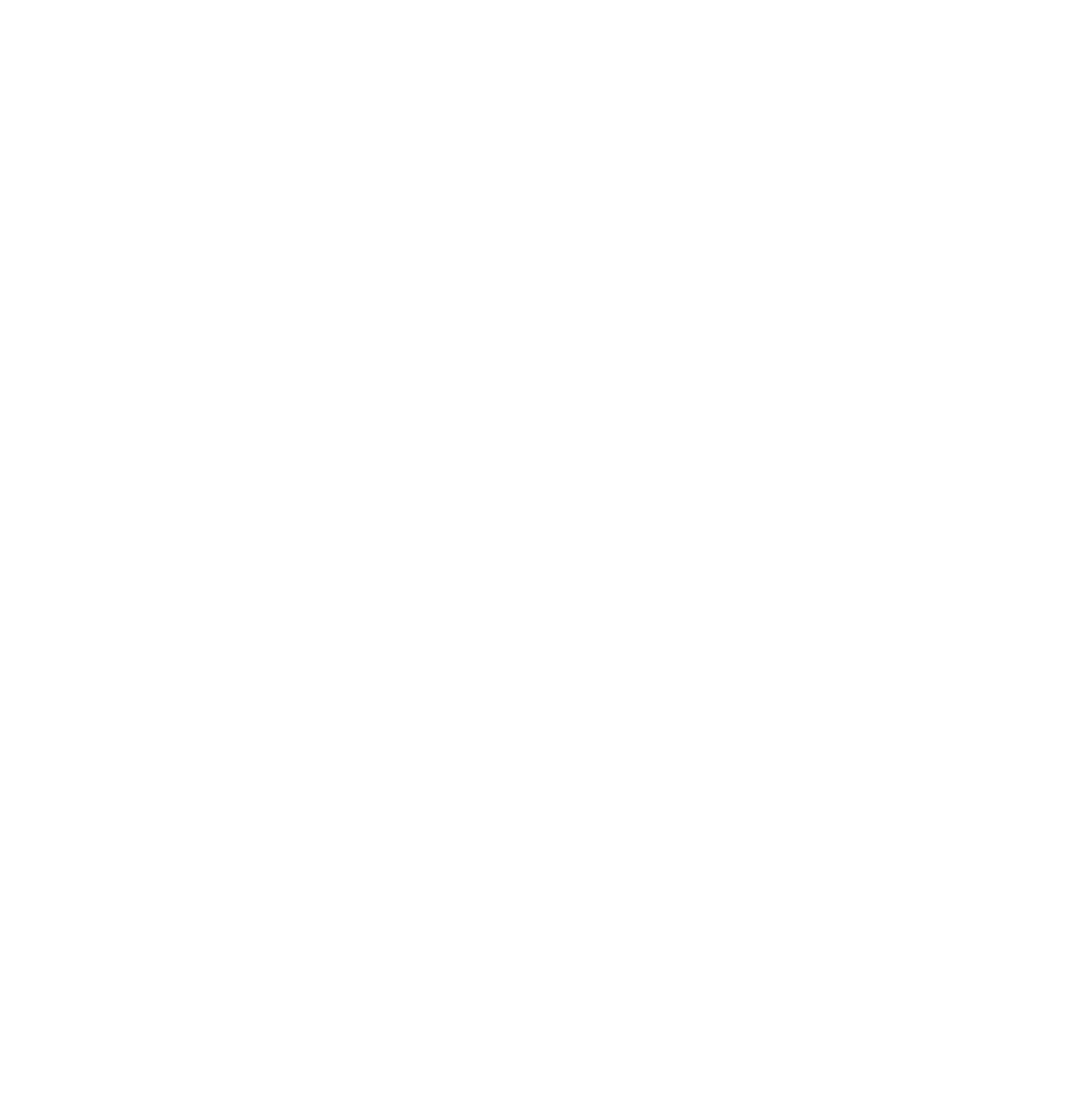
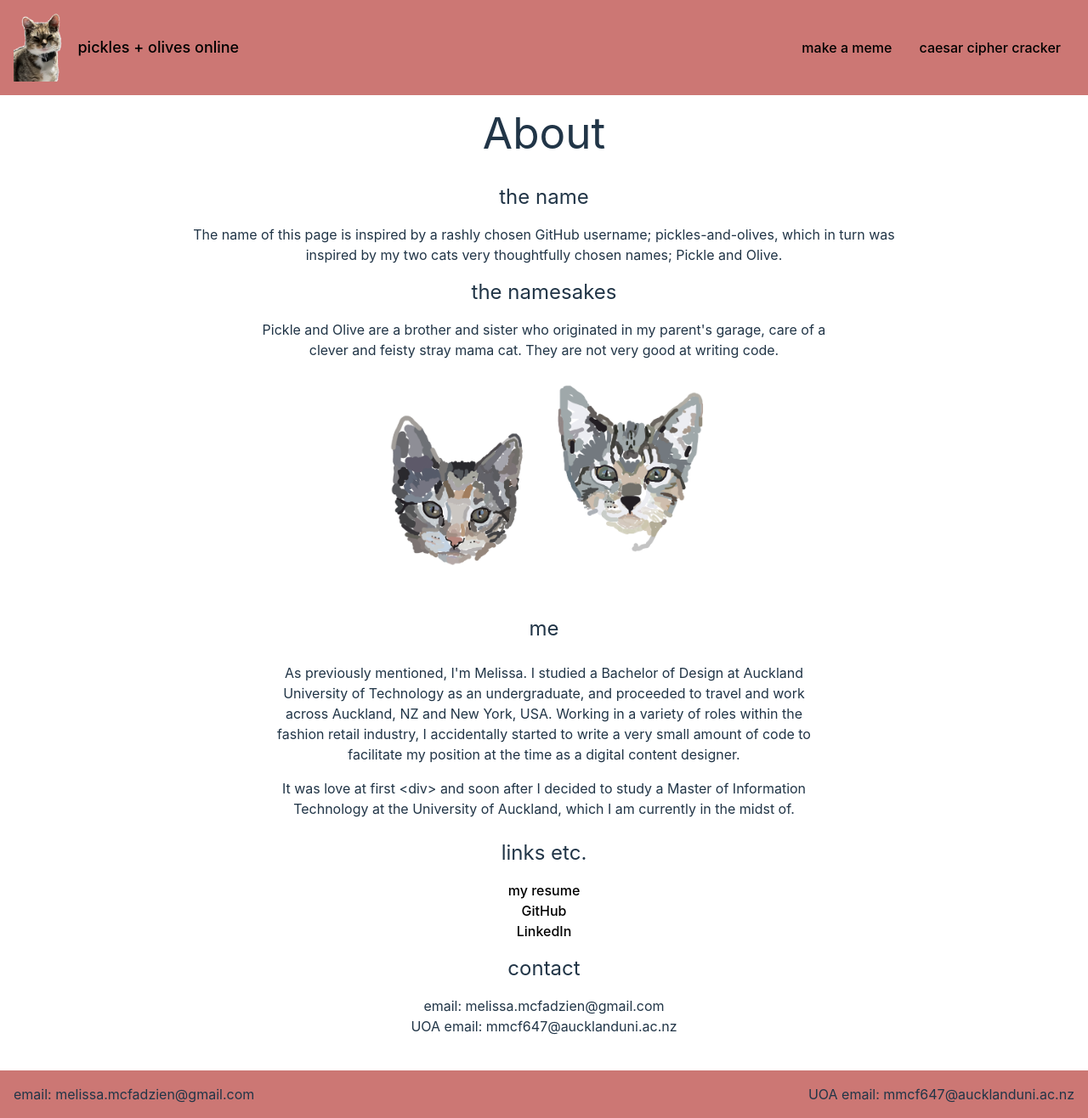
Before and after one commit to pickles-and-olives/pickles-and-olives-online, a React (Vite) app in the folder pickles-and-olives-online/: page /about in a window 1280 px wide. Before the commit this address had no page. Shown: the whole page at 85% size. Before the commit the page ends 800 px from the top, so only its background shows below. Built offline with nearby package versions, Linux system fonts and the light colour scheme.

Commit message:
Updates and added about page

```diff
--- a/pickles-and-olives-online/index.html
+++ b/pickles-and-olives-online/index.html
@@ -2,7 +2,7 @@
 <html lang="en">
   <head>
     <meta charset="UTF-8" />
-    <link rel="icon" type="image/png" href="/Picklemoji.gif" />
+    <link rel="icon" type="image/png" href='src/assets/Picklemoji.gif' />
     <meta name="viewport" content="width=device-width, initial-scale=1.0" />
     <title>pickles + olives online</title>
   </head>
--- a/pickles-and-olives-online/src/App.jsx
+++ b/pickles-and-olives-online/src/App.jsx
@@ -3,6 +3,7 @@ import '../src/index.css';
 import HomePage from './pages/HomePage';
 import CaesarCipherPage from './pages/CaesarCipherPage';
 import MemeGeneratorPage from './pages/MemeGeneratorPage';
+import AboutPage from './pages/AboutPage';
 
 function App() {
 
@@ -10,6 +11,7 @@ function App() {
     <>
       <Routes>
         <Route index element={<HomePage />} />
+        <Route path='/about' element={<AboutPage />} />
         <Route path='/caesar-cipher' element={<CaesarCipherPage />} />
         <Route path='/memes' element={<MemeGeneratorPage />} />
       </Routes>
--- a/pickles-and-olives-online/src/components/DefaultLayout.jsx
+++ b/pickles-and-olives-online/src/components/DefaultLayout.jsx
@@ -1,16 +1,15 @@
 import Header from "./Header";
 import Footer from "./Footer";
 
-export default function DefaultLayout({ children, bgColour }) {
+export default function DefaultLayout({ children, colour }) {
   return (
     <>
-    <Header />
+    <Header colour={colour}/>
 
-      <div className='w-full pb-10'
-      style={{ backgroundColor: bgColour }}>
+      <div className='w-full h-full min-h-screen pb-10'>
       {children}
       </div>
-      <Footer />
+      <Footer colour={colour}/>
     </>
   );
 }
--- a/pickles-and-olives-online/src/components/Footer.jsx
+++ b/pickles-and-olives-online/src/components/Footer.jsx
@@ -1,6 +1,7 @@
-export default function Footer() {
+export default function Footer({ colour }) {
     return (
-        <div className='flex flex-row justify-between bg-themeYellow p-4 w-full'>
+        <div className='flex flex-row justify-between p-4 w-full'
+        style={{ backgroundColor: colour }}>
             <span>email: melissa.mcfadzien@gmail.com </span>
             <span> UOA email: mmcf647@aucklanduni.ac.nz</span>
 
--- a/pickles-and-olives-online/src/components/Header.jsx
+++ b/pickles-and-olives-online/src/components/Header.jsx
@@ -1,16 +1,17 @@
 import { NavLink } from 'react-router-dom';
 import Picklemoji from '../assets/Picklemoji.gif';
 
-export default function Header() {
+export default function Header({ colour }) {
     return (
-        <div className='flex flex-row justify-between items-center bg-themeYellow p-4 w-full'>
+        <div className='flex flex-row justify-between items-center p-4 w-full'
+        style={{ backgroundColor: colour }}>
             <div className='flex flex-row items-center'>
             <img src={Picklemoji} className='max-h-20'/>
             <NavLink to='/'>
             <h2 className='text-lg p-4'>pickles + olives online</h2>
             </NavLink>
-
             </div>
+            <div className='flex flex-row'>
             <div>
             <NavLink to='/memes'>
             <h2 className='p-4'>make a meme</h2>
@@ -21,6 +22,7 @@ export default function Header() {
             <h2 className='p-4'>caesar cipher cracker</h2>
             </NavLink>
             </div>
+            </div>
 
       </div>
 
--- /dev/null
+++ b/pickles-and-olives-online/src/pages/AboutPage.jsx
@@ -0,0 +1,56 @@
+import DefaultLayout from '../components/DefaultLayout';
+import kitten from '../assets/kitten.png';
+import { Link } from 'react-router-dom';
+import Resume from '../../public/Melissa MCFADZIEN_May_23.pdf';
+
+export default function AboutPage() {
+  return (
+    <DefaultLayout colour={'#CC7774'}>
+      <div className='flex w-full flex-col text-center'>
+        <h1 className='p-4'>About</h1>
+        <div className='mx-auto w-2/3'>
+          <h3 className='p-4 text-2xl'>the name</h3>
+          <p className='mx-auto'>
+            The name of this page is inspired by a rashly chosen GitHub username;
+            pickles-and-olives, which in turn was inspired by my two cats very thoughtfully chosen
+            names; Pickle and Olive.
+          </p>
+        </div>
+        <div className='mx-auto w-2/3'>
+          <h3 className='p-4 text-2xl'>the namesakes</h3>
+          <p className='mx-auto w-4/5'>
+            Pickle and Olive are a brother and sister who originated in my parent's garage, care of
+            a clever and feisty stray mama cat. They are not very good at writing code.
+          </p>
+          <img src={kitten} className='w-1/2 mx-auto'/>
+        </div>
+        <div className='mx-auto w-2/3'>
+          <h3 className='p-4 text-2xl'>me</h3>
+          <p className='mx-auto w-4/5 p-2'>
+            As previously mentioned, I'm Melissa. I studied a Bachelor of Design at Auckland University of Technology as an undergraduate, and proceeded to travel and work across Auckland, NZ and New York, USA. Working in a variety of roles within the fashion retail industry, I accidentally started to write a very small amount of code to facilitate my position at the time as a digital content designer.
+          </p>
+          <p className='mx-auto w-4/5 p-2'>
+            It was love at first &lt;div&gt; and soon after I decided to study a Master of Information Technology at the University of Auckland, which I am currently in the midst of.
+          </p>
+        </div>
+        <h3 className='p-4 text-2xl'>links etc.</h3>
+        <ul>
+        <a href={Resume}>
+            <li> my resume</li>
+            </a>
+            <a href='https://github.com/pickles-and-olives'>
+                <li>GitHub</li>
+            </a>
+            <a href='https://www.linkedin.com/in/melissa-m-99512414b/'>
+                <li>
+                LinkedIn
+                </li>
+            </a>
+        </ul>
+        <h3 className='p-4 text-2xl'>contact</h3>
+        <p>email: melissa.mcfadzien@gmail.com</p>
+        <p>UOA email: mmcf647@aucklanduni.ac.nz</p>
+      </div>
+    </DefaultLayout>
+  );
+}
--- a/pickles-and-olives-online/src/pages/CaesarCipherPage.jsx
+++ b/pickles-and-olives-online/src/pages/CaesarCipherPage.jsx
@@ -4,7 +4,7 @@ import CipherGame from "../components/CipherGame";
 export default function CaesarCipherPage() {
   return (
     <>
-    <DefaultLayout>
+    <DefaultLayout colour={'#6A8EAE'}>
       <h1 className="p-6 text-center font-mono text-themeDark">caesar cipher cracker</h1>
       <div className="flex flex-col w-2/3 m-auto text-center text-themeDark">
         <p>
--- a/pickles-and-olives-online/src/pages/HomePage.jsx
+++ b/pickles-and-olives-online/src/pages/HomePage.jsx
@@ -1,19 +1,38 @@
-import DefaultLayout from "../components/DefaultLayout";
-import { Link } from "react-router-dom";
+import DefaultLayout from '../components/DefaultLayout';
+import { Link } from 'react-router-dom';
 
 export default function HomePage() {
   return (
     <>
-    <DefaultLayout>
-        <div className="flex flex-col w-3/4 mx-auto my-4 text-center">
-    <Link to='/memes' className="text-5xl hover:underline hover:text-themePink p-6">
-        make a meme
-    </Link>
+      <DefaultLayout colour={'#FCBF49'}>
+        <div>
+          <div className='w-2/3 mx-auto p-8 text-center'>
+            <h1>hello</h1>
+            <p className='w-2/3 m-auto p-2'>
+              Thanks for visiting! I'm Melissa, and this is a space I created to experiment with fun / silly / interesting development ideas and technologies. </p>
+              <h3>If you're interested, you can find more info about me <Link to='/about' className='hover:underline'>here.</Link></h3>
+          </div>
 
-    <Link to='/caesar-cipher' className="text-5xl hover:underline hover:text-themeBlue p-6">
-        crack a code
-    </Link>
-    </div>
+          <div className='mx-auto my-4 flex w-full flex-col text-center'>
+            <h1 className='p-4'>explore</h1>
+            <div className='bg-themeGreen p-4'>
+            <Link to='/memes' className='p-6 text-4xl hover:text-white hover:underline'>
+              make a meme
+            </Link>
+            </div>
+            <div className='bg-themeBlue p-4'>
+            <Link to='/caesar-cipher' className='p-6 text-4xl hover:text-white hover:underline'>
+              crack a code
+            </Link>
+            </div>
+            <div className='bg-themePink p-4'>
+            <Link to='/about' className='p-6 text-4xl hover:text-white hover:underline'>
+              about
+            </Link>
+            </div>
+
+          </div>
+        </div>
       </DefaultLayout>
     </>
   );
--- a/pickles-and-olives-online/src/pages/MemeGeneratorPage.jsx
+++ b/pickles-and-olives-online/src/pages/MemeGeneratorPage.jsx
@@ -4,7 +4,7 @@ import { MemeGenerator } from '../components/MemeGenerator';
 export default function MemeGeneratorPage() {
   return (
     <>
-      <DefaultLayout>
+      <DefaultLayout colour={'#7FA97A'}>
         <MemeGenerator />
       </DefaultLayout>
     </>
```
Also changed, not shown: pickles-and-olives-online/src/assets/kitten.png (added), 1 other file (tests, documents, lock files or other folders).
